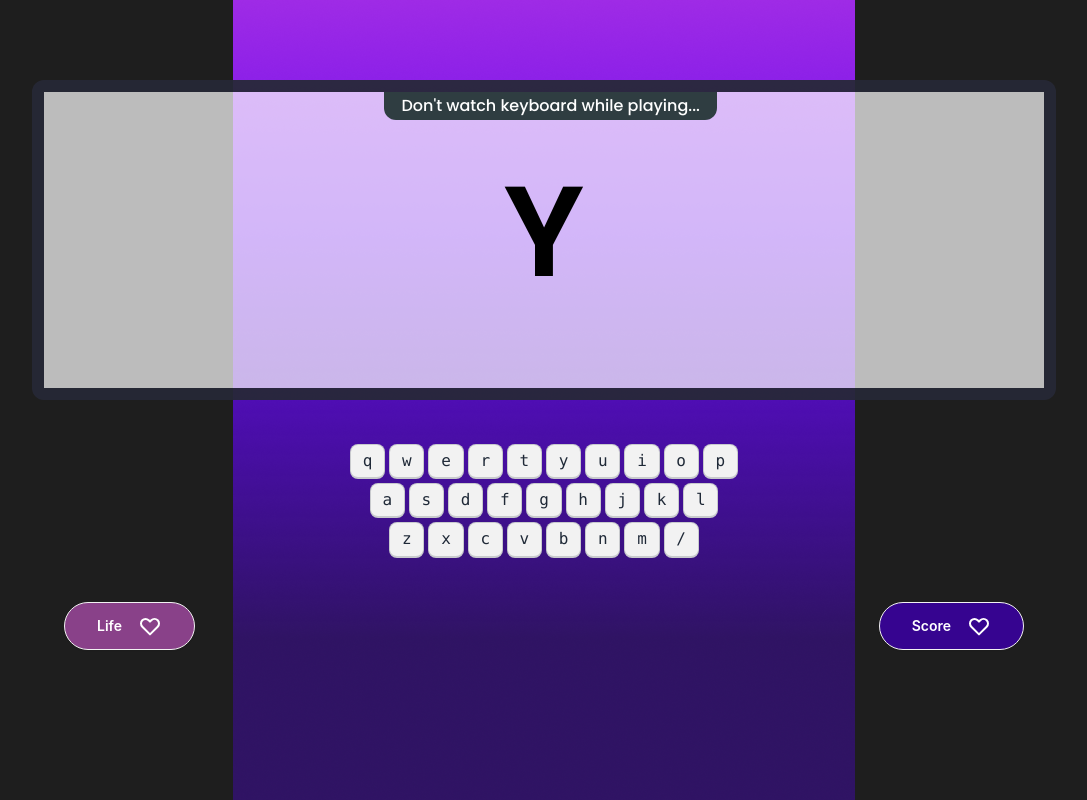
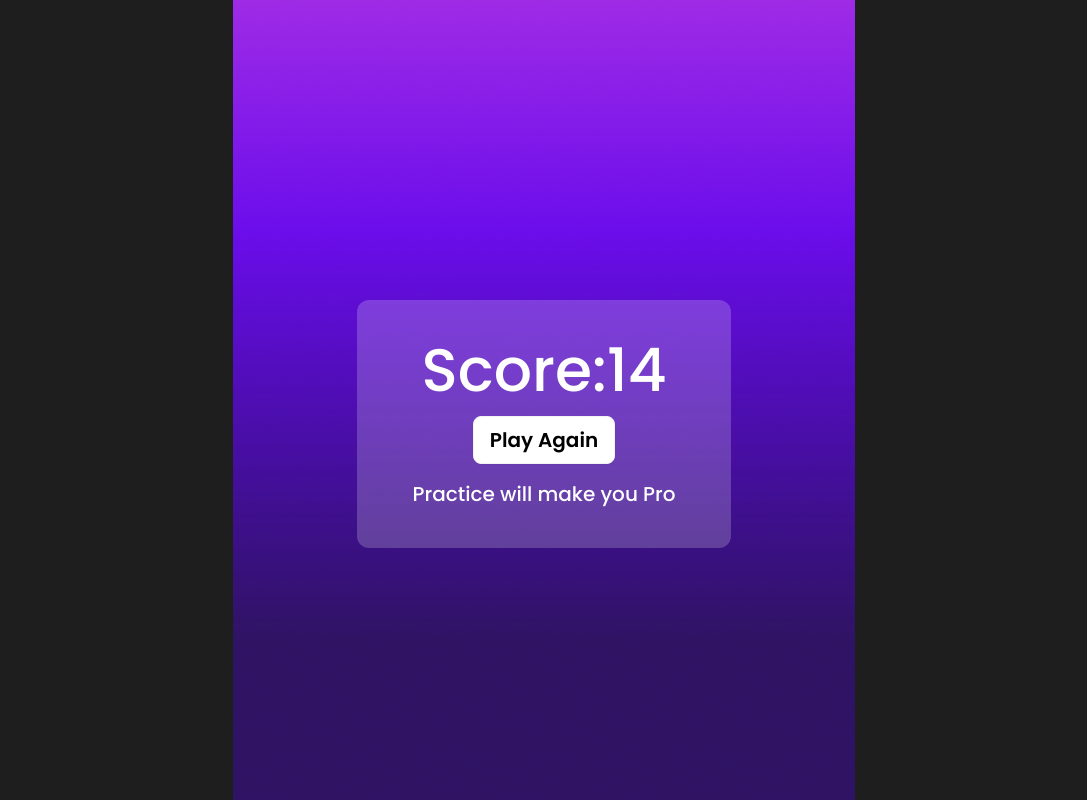
Before and after one commit to Sayem-Uddin/alphaclash, a plain HTML site: page index.html in a window 1280 px wide. Shown: the whole page, without its empty margins (96-1183 px from the left). Drawn offline with nearby package versions, Linux system fonts and the light colour scheme.

Commit message:
three section done

```diff
--- /dev/null
+++ b/change.js
@@ -0,0 +1,3 @@
+function click(){
+    console.log('i got it')
+}
--- a/index.html
+++ b/index.html
@@ -20,8 +20,8 @@
        </div>
 
     </section>
-    <!-- -------------- play section ---------- -->
-    <section class="play-ground flex flex-col justify-center items-center gap-10 pt-20">
+    <!-- -------------- pla ground section ---------- -->
+    <section class="play-ground flex flex-col justify-center items-center gap-10 pt-20 hidden">
       <div class="">
         <div class="artboard artboard-horizontal phone-6  border-[#010313cc] rounded-xl  w-full border-[12px] bg-[#ffffffb3] "><p class=" text-white poppins-medium font-s  flex justify-center items-center w-1/3 bg-[#2f3d41] rounded-b-xl ml-[340px] p-[2px] ">Don't watch keyboard  while playing...</p>
         <h1 class="poppins-semibold text-9xl text-black flex justify-center mt-12">Y</h1></div>
@@ -74,7 +74,12 @@
       </div>
 
     </section>
-    <section class="score">
+    <section class="score flex justify-center items-center">
+      <div class="mt-[300px] flex flex-col justify-center items-center gap-4 bg-[#ffffff33] py-10 px-14 rounded-xl ">
+        <h1 class="text-6xl text-white poppins-medium">Score:14</h1>
+        <button class="btn text-black poppins-semibold text-xl bg-[white]">Play Again</button>
+        <p class=" text-white poppins-medium text-xl">Practice will make you Pro</p>
+      </div>
 
     </section>
   </main>
```
